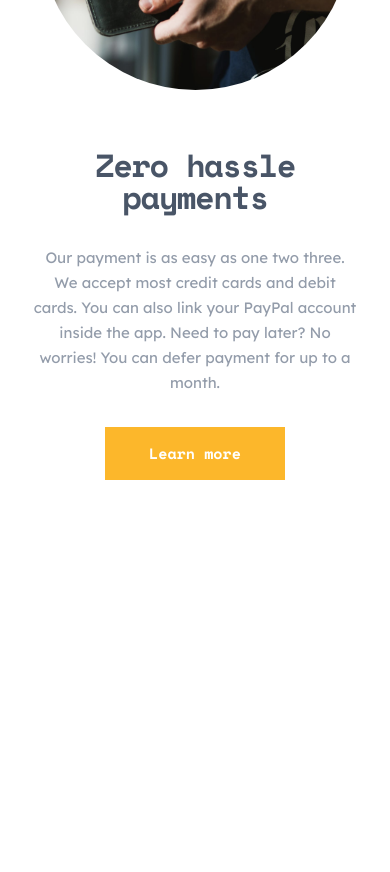
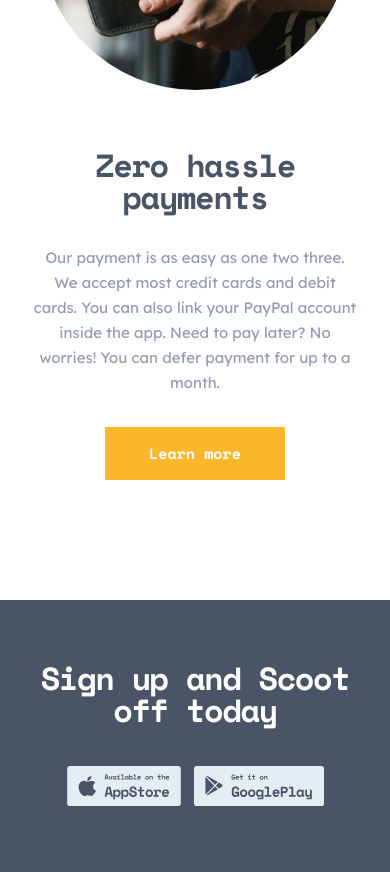
Before and after one commit to Jalilovking/scoot, a plain HTML site: page index.html in a window 390 px wide. Shown: the part 3971-4843 px from the top of the page. Before the commit the page ends 4571 px from the top, so only its background shows below. Drawn offline with Linux system fonts and the light colour scheme.

Commit message:
added call section

```diff
--- a/index.html
+++ b/index.html
@@ -106,6 +106,27 @@
                 </ul>
             </div>
         </section>
+        <section class="call">
+            <div class="call__container container">
+                <h2 class="call__title">Sign up and Scoot off today</h2>
+                <ul class="call__list">
+                    <li class="call__item">
+                        <a href="#">
+                            <picture>
+                                <img class="call__img appstore" src="./img/appstore.svg" alt="appstore" width="159" height="56">
+                            </picture>
+                        </a>
+                    </li>
+                    <li class="call__item">
+                        <a href="#">
+                            <picture>
+                                <img class="call__img googleplay" src="./img/googleplay.svg" alt="appstore" width="182" height="56">
+                            </picture>
+                        </a>
+                    </li>
+                </ul>
+            </div>
+        </section>
     </main>
 </body>
 </html>
--- a/scss/_blocks/_blocks.scss
+++ b/scss/_blocks/_blocks.scss
@@ -3,3 +3,4 @@
 @import "./intro";
 @import "./guide";
 @import "./good-sides";
+@import "./call";
--- /dev/null
+++ b/scss/_blocks/_call.scss
@@ -0,0 +1,66 @@
+.call {
+    background: #495567;
+    &__container {
+        display: flex;
+        justify-content: space-between;
+        align-items: center;
+        padding-top: 102px;
+        padding-bottom: 102px;
+    }
+    &__title {
+        width: 415px;
+        max-width: 100%;
+        font-size: 48px;
+        line-height: 48px;
+        letter-spacing: -2.14286px;
+        color: #FFFFFF;
+    }
+    &__list {
+        display: flex;
+        list-style-type: none;
+    }
+    &__item {
+        margin-right: 18px;
+        &:last-child {
+            margin-right: 0;
+        }
+    }
+}
+@media screen and (max-width: 840px) {
+    .call {
+        &__container {
+            flex-direction: column;
+            padding-top: 62px;
+            padding-bottom: 62px;
+        }
+        &__title {
+            text-align: center;
+            margin-bottom: 40px;
+        }
+        &__item {
+            margin-right: 13px;
+            &:last-child {
+                margin-right: 0;
+            }
+        }
+        &__img {
+            height: 40px;
+        }
+    }
+    .appstore {
+        width: 114px;
+    }
+    .googleplay {
+        width: 130px;
+    }
+}
+@media screen and (max-width: 548px) {
+    .call__container {
+        padding: 62px 32px;
+    }
+    .call__title {
+        font-size: 32px;
+        line-height: 32px;
+        letter-spacing: -1.42857px;
+    }
+}
```
Also changed, not shown: css/main.css, img/appstore.svg (added), img/googleplay.svg (added), 1 other file.
